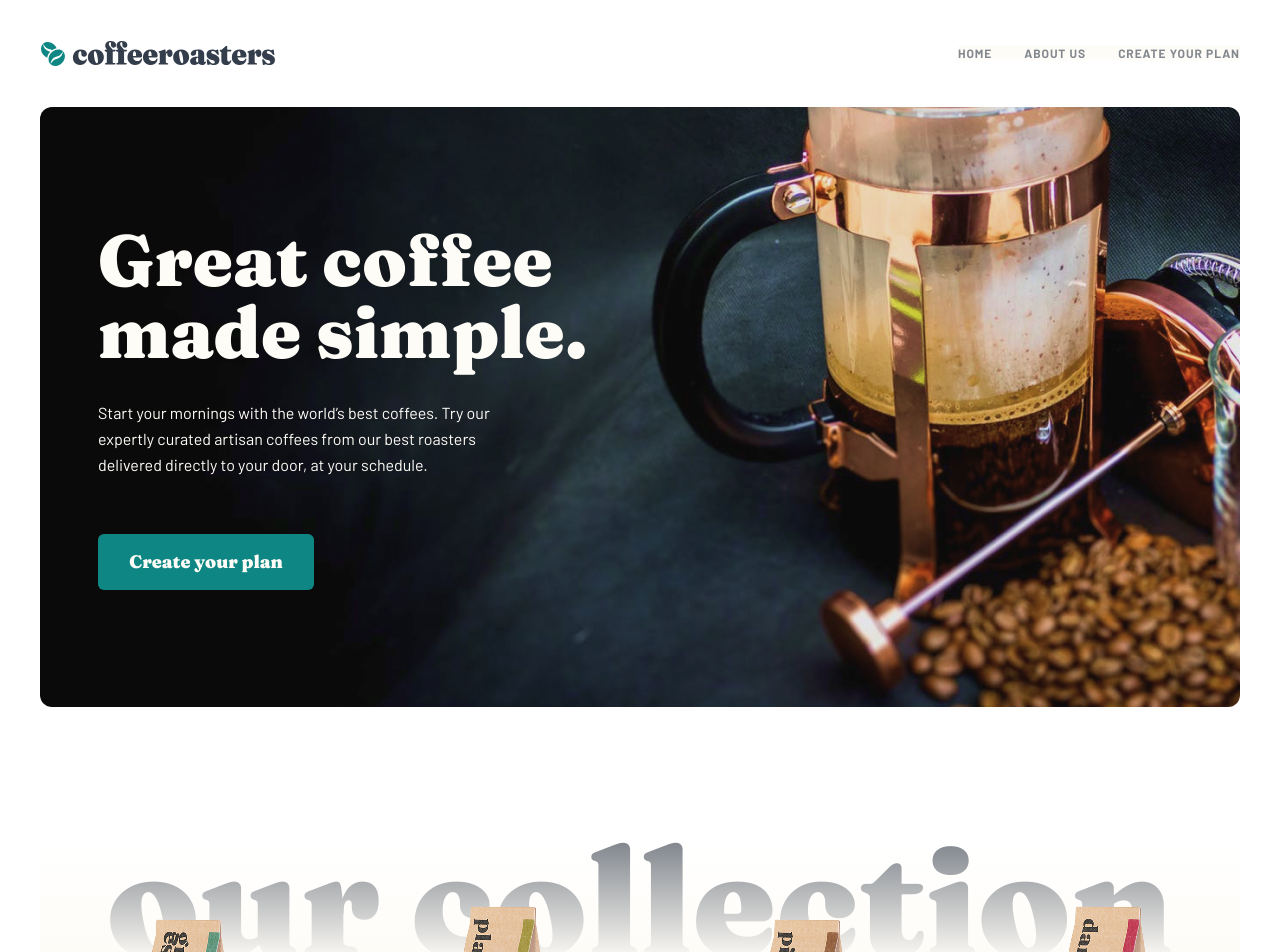
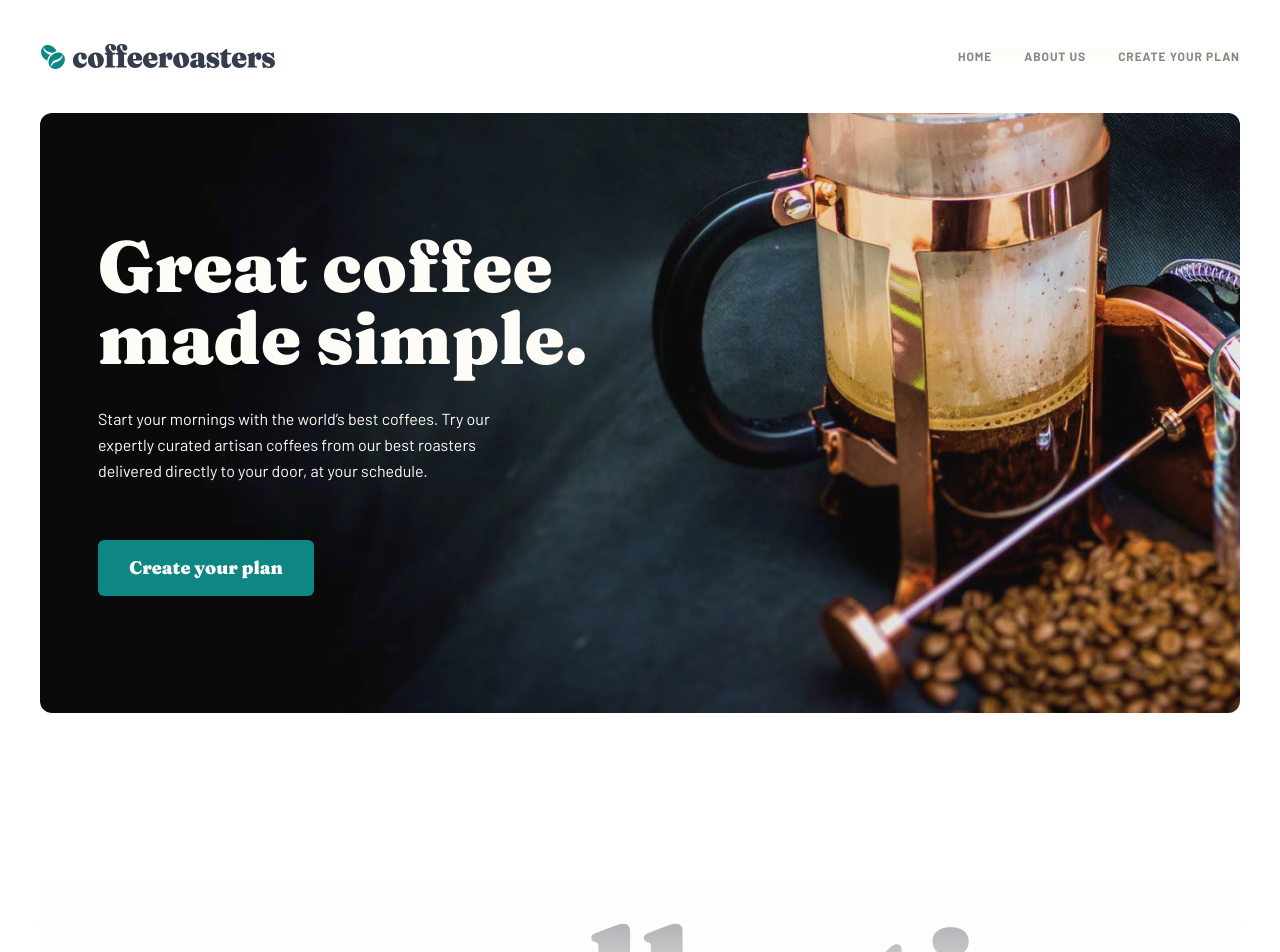
Before and after one commit to vanderms/coffee-roasters, an Angular app: page / in a window 1280 px wide. Shown: the top 952 px of the page. Built offline with nearby package versions, Linux system fonts and the light colour scheme.

Commit message:
fix: minor adjustments layout homepage

```diff
--- a/src/app/components/layout/layout.component.html
+++ b/src/app/components/layout/layout.component.html
@@ -1,4 +1,6 @@
-<header class="ctn justify-between pt-8 md:flex md:items-center md:pt-10">
+<header
+  class="ctn justify-between pt-8 md:flex md:items-center md:pt-10 lg:pt-[2.6875rem]"
+>
   <h1 class="sr-only">Coffee Roasters Subscription App</h1>
   <div class="flex justify-between">
     <a routerLink="/">
@@ -35,7 +37,7 @@
     </ul>
   </nav>
 </header>
-<main class="ctn pt-10">
+<main class="ctn pt-10 lg:pt-[2.6875rem]">
   <ng-content></ng-content>
 </main>
 <footer class="ctn mt-[7.5rem] mb-[4.5rem] lg:mt-[12.5rem] lg:mb-[5.5rem]">
--- a/src/app/components/pages/home/home.component.html
+++ b/src/app/components/pages/home/home.component.html
@@ -34,7 +34,7 @@
 </section>
 <section class="mt-[7.5rem] md:mt-36 lg:mt-[8.5rem]">
   <header
-    class="homepage__collection-header relative md:grid md:h-[7.375rem] md:place-items-center"
+    class="homepage__collection-header relative md:grid md:h-[7.375rem] md:place-items-center lg:h-[12.25rem] lg:pt-[4.5rem]"
   >
     <h2
       class="heading-lg text-neutral-60 md:heading-xl lg:heading-3xl text-center"
```
